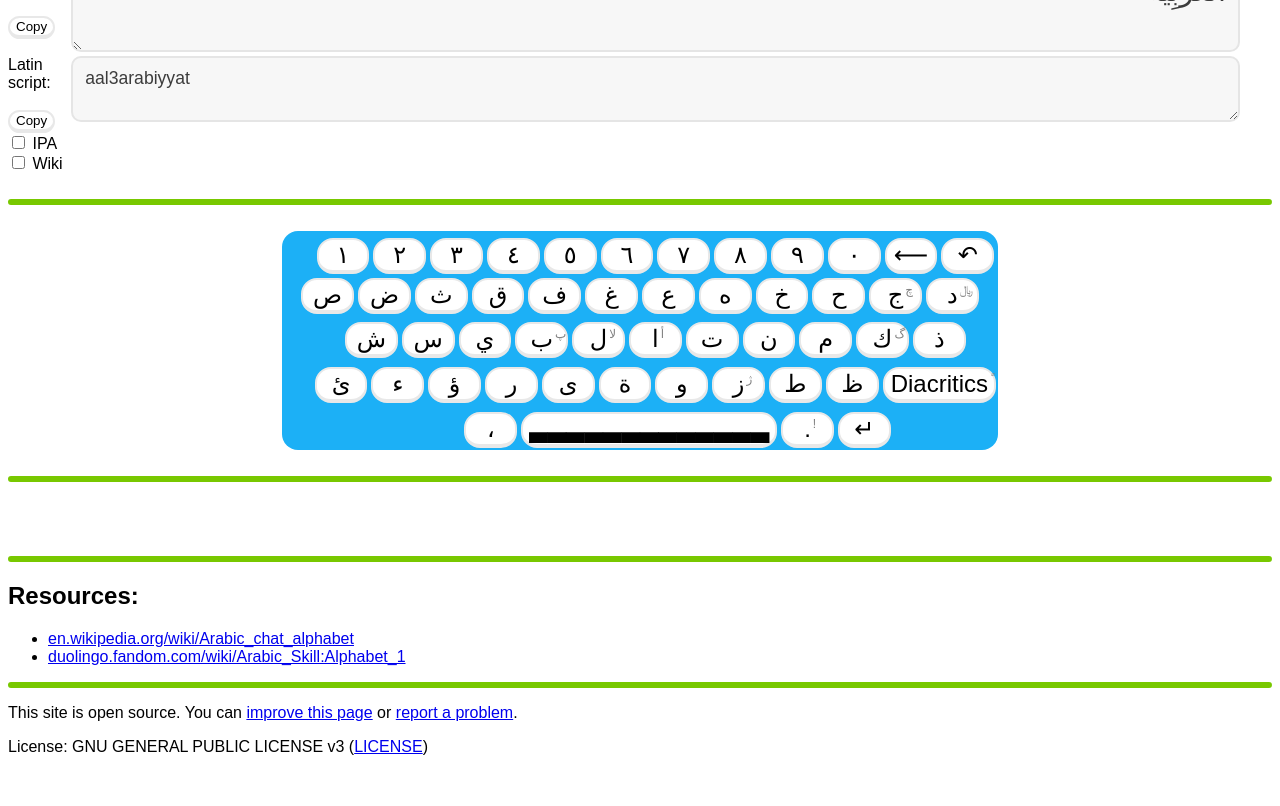
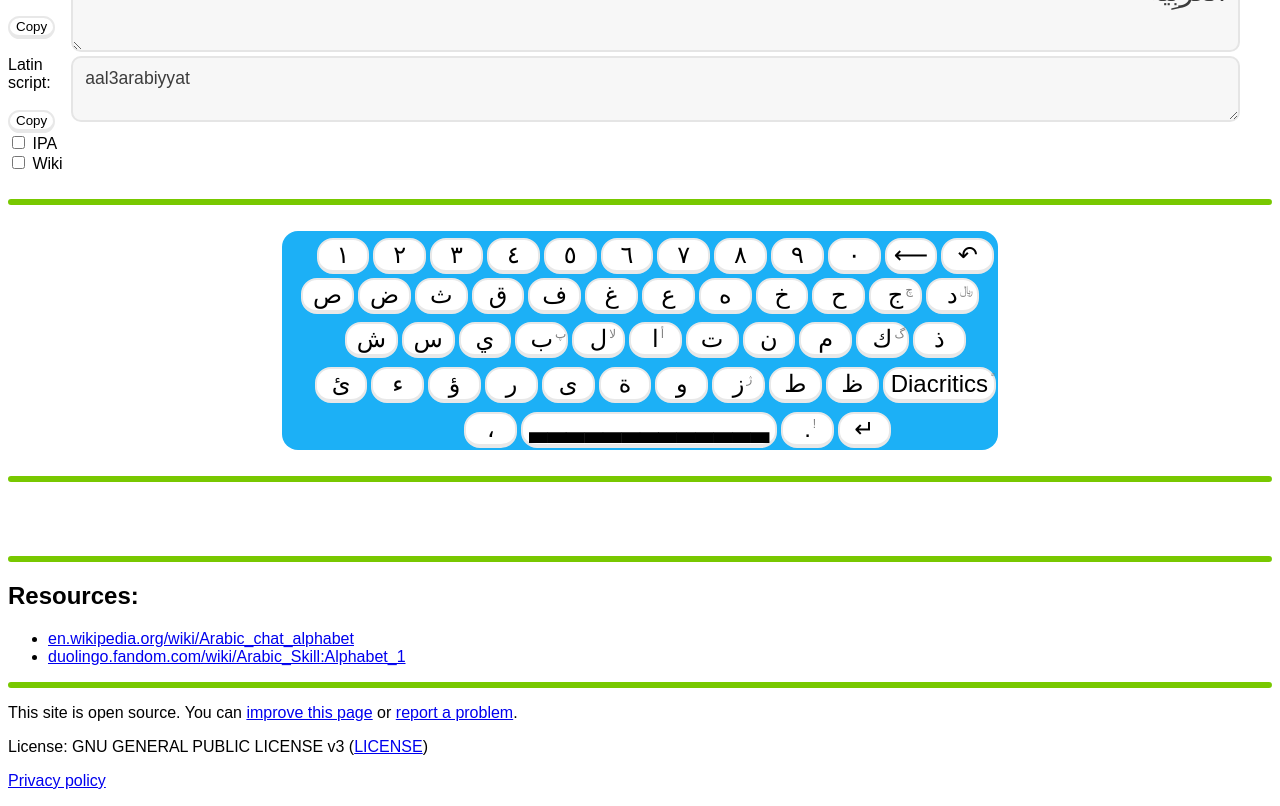
Before and after one commit to cvzi/Arabic-Transcription, a plain HTML site: page index.html in a window 1280 px wide. Shown: the part 119-925 px from the top of the page. Before the commit the page ends 891 px from the top, so only its background shows below. Drawn offline with Linux system fonts and the light colour scheme.

Commit message:
Privacy policy

```diff
--- a/index.html
+++ b/index.html
@@ -1233,6 +1233,9 @@ function keyboard (div, input) {
     <p>
       License: GNU GENERAL PUBLIC LICENSE v3 (<a href="https://github.com/cvzi/Arabic-Transcription/blob/master/LICENSE">LICENSE</a>)
     </p>
+    <p>
+      <a href="https://cvzi.github.io/privacy.html">Privacy policy</a>
+    </p>
   </div>
   </footer>
 
```
